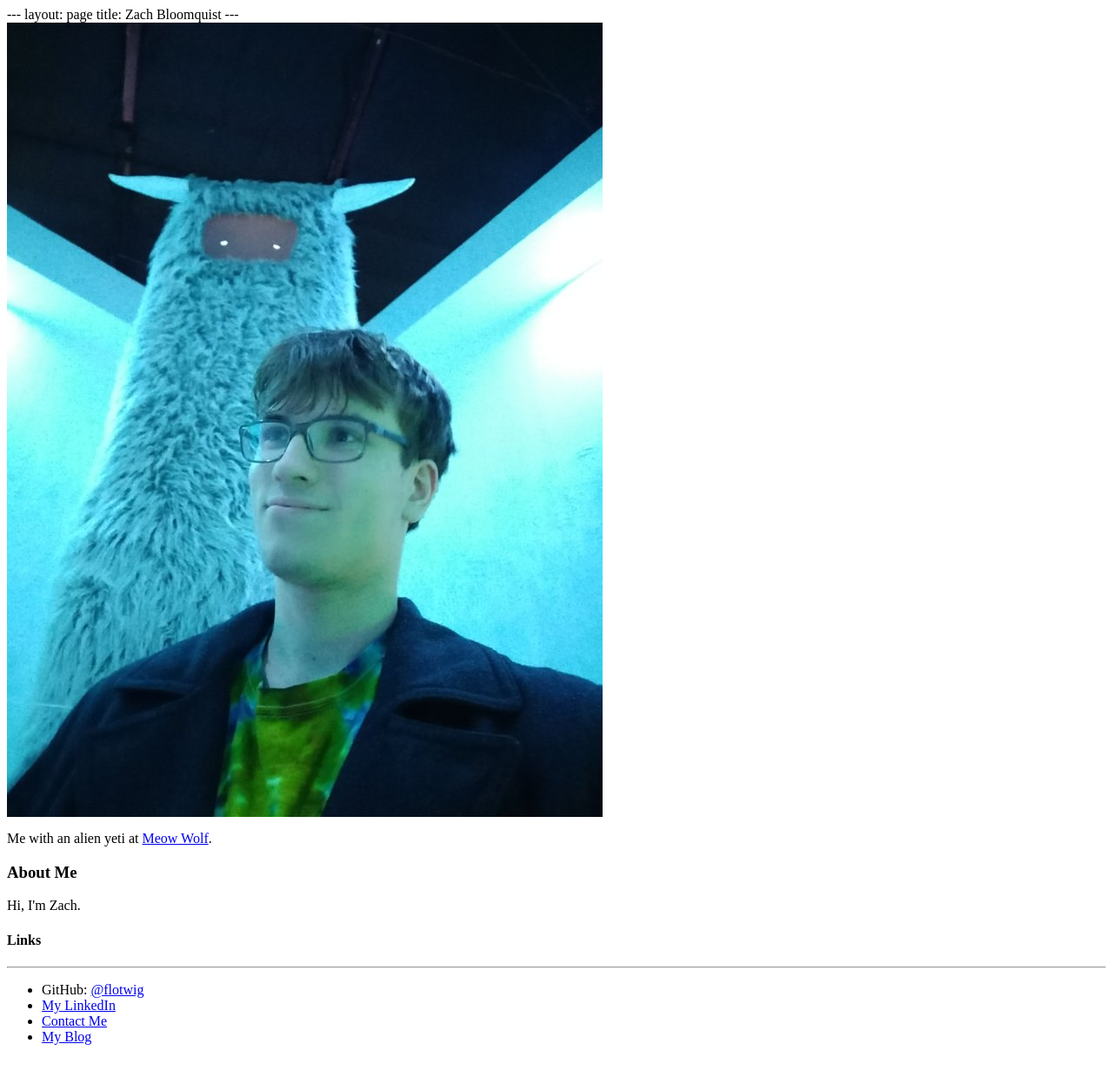
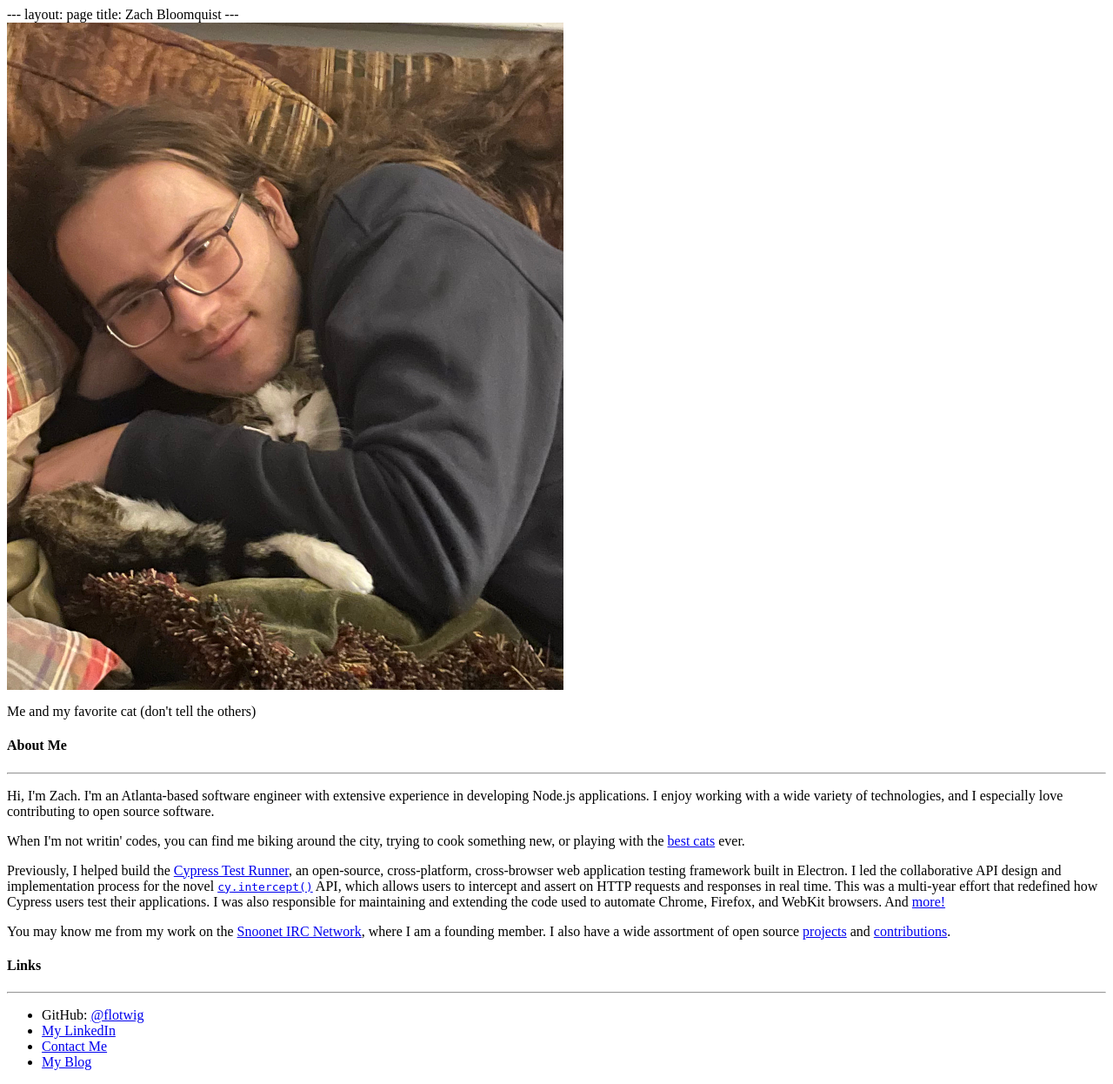
Before and after one commit to flotwig/site, a PHP site: page / in a window 1280 px wide. Shown: the whole page at 87% size. Before the commit the page ends 1201 px from the top, so only its background shows below. Run offline with PHP 8.4, Linux system fonts and the light colour scheme.

Commit message:
pages: update front page

```diff
--- a/assets/style.scss
+++ b/assets/style.scss
@@ -3,8 +3,8 @@
 
 $darkText: rgb(218, 218, 218);
 
-$darkBg: rgb(41, 41, 41);
-$darkAccent: rgb(102, 102, 102);
+$darkBg: rgb(40, 44, 47);
+$darkAccent: rgb(91, 98, 104);
 $lightAccent: rgb(184, 184, 184);
 
 $sans: 'Arial', sans-serif;
--- a/index.html
+++ b/index.html
@@ -5,13 +5,16 @@ title: Zach Bloomquist
 
 
 <div class="widget profile-pic">
-    <img src="/assets/me.jpeg" alt="Me with a llama (?)"/>
-    <p>Me with an alien yeti at <a href="https://meowwolf.com/">Meow Wolf</a>.</p>
+    <img src="/assets/favorite-cat.jpg" alt="Me and Zelda"/>
+    <p>Me and my favorite cat (don't tell the others)</p>
 </div>
 
-<h3>About Me</h3>
-Hi, I'm Zach.<br/>
-
+<h4>About Me</h4>
+<hr/>
+<p>Hi, I'm Zach. I'm an Atlanta-based software engineer with extensive experience in developing Node.js applications. <!-- TODO: something else about "A team" -->I enjoy working with a wide variety of technologies, and I especially love contributing to open source software.</p>
+<p>When I'm not writin' codes, you can find me biking around the city, trying to cook something new, or playing with the <a href="/assets/best-cats.jpg">best cats</a> ever.</p>
+<!-- TODO: make less verbose/technical --><p>Previously, I helped build the <a href="https://www.cypress.io">Cypress Test Runner</a>, an open-source, cross-platform, cross-browser web application testing framework built in Electron. I led the collaborative API design and implementation process for the novel <a href="https://docs.cypress.io/api/commands/intercept"><code>cy.intercept()</code></a> API, which allows users to intercept and assert on HTTP requests and responses in real time. This was a multi-year effort that redefined how Cypress users test their applications. I was also responsible for maintaining and extending the code used to automate Chrome, Firefox, and WebKit browsers. And <a href="https://github.com/cypress-io/cypress/pulls?q=is%3Apr+author%3Aflotwig+is%3Amerged+sort%3Acomments-desc">more!</a>
+<p>You may know me from my work on the <a href="https://snoonet.org">Snoonet IRC Network</a>, where I am a founding member. I also have a wide assortment of open source <a href="https://github.com/flotwig?tab=repositories&type=source">projects</a> and <a href="https://github.com/search?q=is%3Apr+author%3Aflotwig&type=pullrequests&s=&o=desc">contributions</a>.</p>
 <h4>Links</h4>
 <hr/>
 <ul class="serif">
```
Also changed, not shown: assets/best-cats.jpg (added), assets/favorite-cat.jpg (added).
